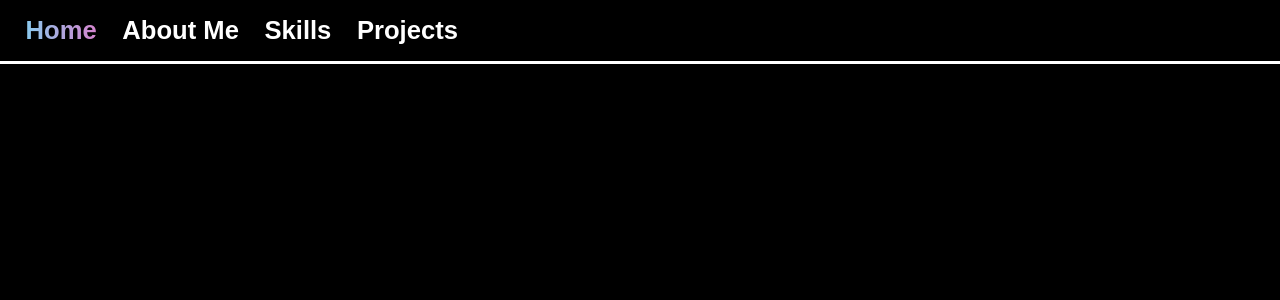
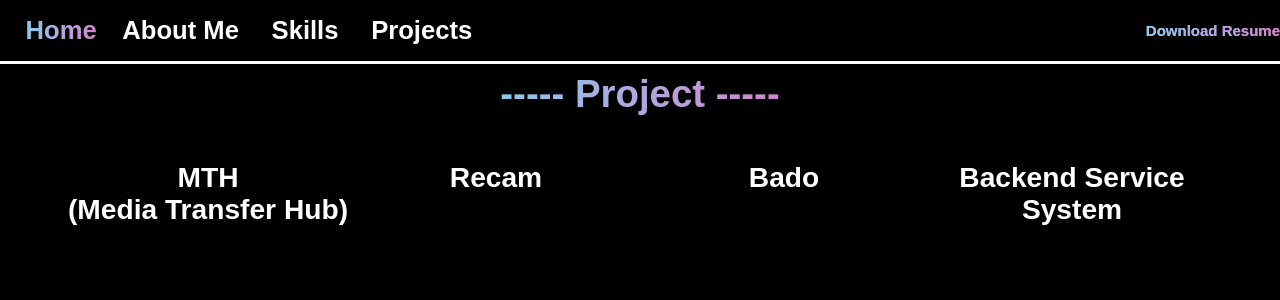
Before and after one commit to MiracleBryan/Ryan_Portfolio, a React (Create React App) app in the folder my-portfolio/: page /Ryan_Portfolio/projects in a window 1280 px wide. Shown: the top 300 px of the page. Built offline with nearby package versions, Linux system fonts and the light colour scheme.

Commit message:
add download resume

```diff
--- a/my-portfolio/src/App.tsx
+++ b/my-portfolio/src/App.tsx
@@ -36,10 +36,10 @@ const AnimatedComponent = () => {
         <Routes location={location}>
           <Route path="" element={<PersonalInfo />} />
           <Route path="/Ryan_Portfolio/" element={<PersonalInfo />} />
-          <Route path="/home" element={<PersonalInfo />} />
-          <Route path="/me" element={<AboutMe />} />
-          <Route path="/skills" element={<Skills />} />
-          <Route path="/projects" element={<Projects />} />
+          <Route path="/Ryan_Portfolio/home" element={<PersonalInfo />} />
+          <Route path="Ryan_Portfolio/me" element={<AboutMe />} />
+          <Route path="/Ryan_Portfolio/skills" element={<Skills />} />
+          <Route path="/Ryan_Portfolio/projects" element={<Projects />} />
         </Routes>
       </CSSTransition>
     </TransitionGroup>
--- a/my-portfolio/src/component/naviBar.scss
+++ b/my-portfolio/src/component/naviBar.scss
@@ -5,6 +5,7 @@
 
 .navTagContainer{
     display: flex;
+    justify-content: space-between;
     padding-top: 2vh;
     padding-bottom: 2vh;
 }
@@ -35,3 +36,16 @@
 a{
     text-decoration: none;
 }
+
+.downloadFont{
+    display: flex;
+    align-items: center;
+    font-size: 15px;
+    font-weight: bold;
+    background-image: linear-gradient(to right, #8ac9ed, #d584ce);
+    -webkit-background-clip: text;
+    background-clip: text;
+    color: transparent;
+    cursor: pointer;
+    font-family: Arial, sans-serif;
+}
--- a/my-portfolio/src/component/naviBar.tsx
+++ b/my-portfolio/src/component/naviBar.tsx
@@ -19,9 +19,9 @@ const NavigationBar = () => {
         return () => window.removeEventListener("scroll", onScroll);
     }, [])
 
-    const handleNaviClick = (tag: string):void => {
+    const handleNaviClick = (tag: string): void => {
         setActiveBtn(tag)
-        setTimeout(()=>{},500)
+        setTimeout(() => { }, 500)
     }
 
 
@@ -29,14 +29,18 @@ const NavigationBar = () => {
     return (
         <div className="navContainer">
             <div className="navTagContainer">
+                <div>
+                    <Link to="/Ryan_Portfolio/home" className={`navTag ${activedBtn == 'Home' ? 'actived' : ''}`} onClick={() => { handleNaviClick('Home') }}>Home</Link>
 
-                <Link to="/home" className={`navTag ${activedBtn == 'Home' ? 'actived' : ''}`} onClick={()=>{ handleNaviClick('Home')}}>Home</Link>
+                    <Link to="/Ryan_Portfolio/me" className={`navTag ${activedBtn == 'Me' ? 'actived' : ''}`} onClick={() => { handleNaviClick('Me') }}>About Me </Link>
 
-                <Link to="/me" className={`navTag ${activedBtn == 'Me' ? 'actived' : ''}`} onClick={()=>{handleNaviClick('Me')}}>About Me </Link>
+                    <Link to="/Ryan_Portfolio/skills" className={`navTag ${activedBtn == 'Skills' ? 'actived' : ''}`} onClick={() => { handleNaviClick('Skills') }}>Skills </Link>
 
-                <Link to="/skills" className={`navTag ${activedBtn == 'Skills' ? 'actived' : ''}`} onClick={()=>{handleNaviClick('Skills')}}>Skills </Link>
-
-                <Link to="/projects" className={`navTag ${activedBtn == 'Projects' ? 'actived' : ''}`} onClick={()=>{handleNaviClick('Projects')}}>Projects</Link>
+                    <Link to="/Ryan_Portfolio/projects" className={`navTag ${activedBtn == 'Projects' ? 'actived' : ''}`} onClick={() => { handleNaviClick('Projects') }}>Projects</Link>
+                </div>
+                <div className="downloadFont">
+                    <Link to="/files/RyanWang_Resume.pdf" className="downloadFont" target="_blank" download>Download Resume</Link>
+                </div>
 
 
             </div>
--- a/my-portfolio/src/component/projects.scss
+++ b/my-portfolio/src/component/projects.scss
@@ -28,8 +28,8 @@
         display: flex;
         flex-direction: column;
         flex: 1;
+        flex-grow: 1;
         text-align: center;
-        cursor: pointer;
     }
 }
 
@@ -63,6 +63,10 @@
     cursor: default;
 }
 
+.btnCursor{
+    cursor: pointer;
+}
+
 .alignFont{
     text-align: center;
 }
--- a/my-portfolio/src/component/projects.tsx
+++ b/my-portfolio/src/component/projects.tsx
@@ -21,23 +21,30 @@ const Projects = () => {
                 {Title('Project')}
             </div>
             <div className="slideContainer">
-                <div className="project1 midFont">
-                    MTH <br/>(Media Transfer Hub)
-                    <div className="midFont">
-                        1111111
-                    </div>
-                    <div className="smallFont" onClick={()=>{handleClickDetail()}}>
-                        click this
-                    </div>
+                <div className="project1" >
+                    <p className="projectName midFont btnCursor" onClick={()=>{handleClickDetail()}}>
+                        MTH <br/>(Media Transfer Hub)
+                    </p>
+                    <p>
+
+                    </p>
+
                 </div>
-                <div className="project2 midFont">
-                    Recam
+                <div className="project2">
+                    <p className="projectName midFont btnCursor" onClick={()=>{handleClickDetail()}}>
+                        Recam
+                    </p>
                 </div>
-                <div className="project3 midFont">
-                    Bado
+                <div className="project3">
+                    <p className="projectName midFont btnCursor" onClick={()=>{handleClickDetail()}}>
+                        Bado
+                    </p>
                 </div>
-                <div className="project4 midFont">
-                    Backend Service System
+                <div className="project4">
+                    <p className="projectName midFont btnCursor" onClick={()=>{handleClickDetail()}}>
+                        Backend Service System
+                    </p>
+
                 </div>
             </div>
         </div>
```
Also changed, not shown: 1 other file (tests, documents, lock files or other folders).
